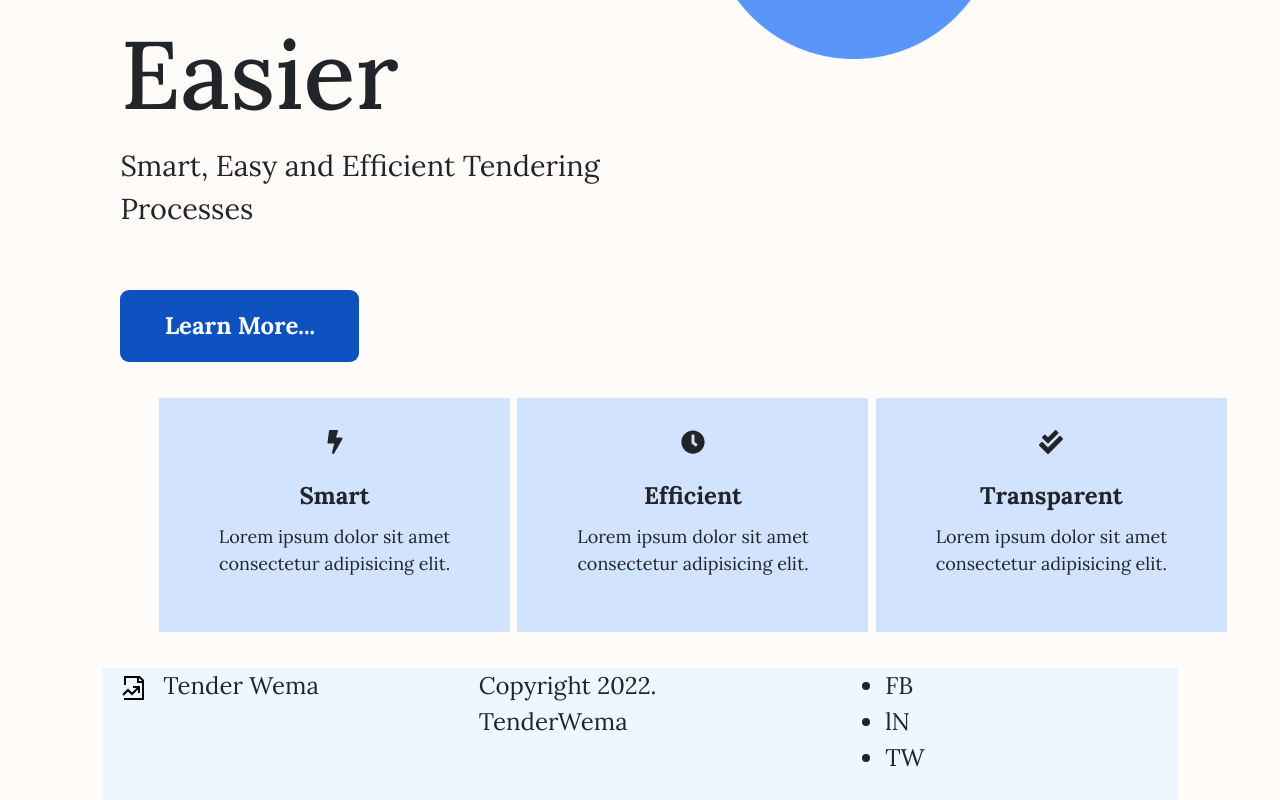
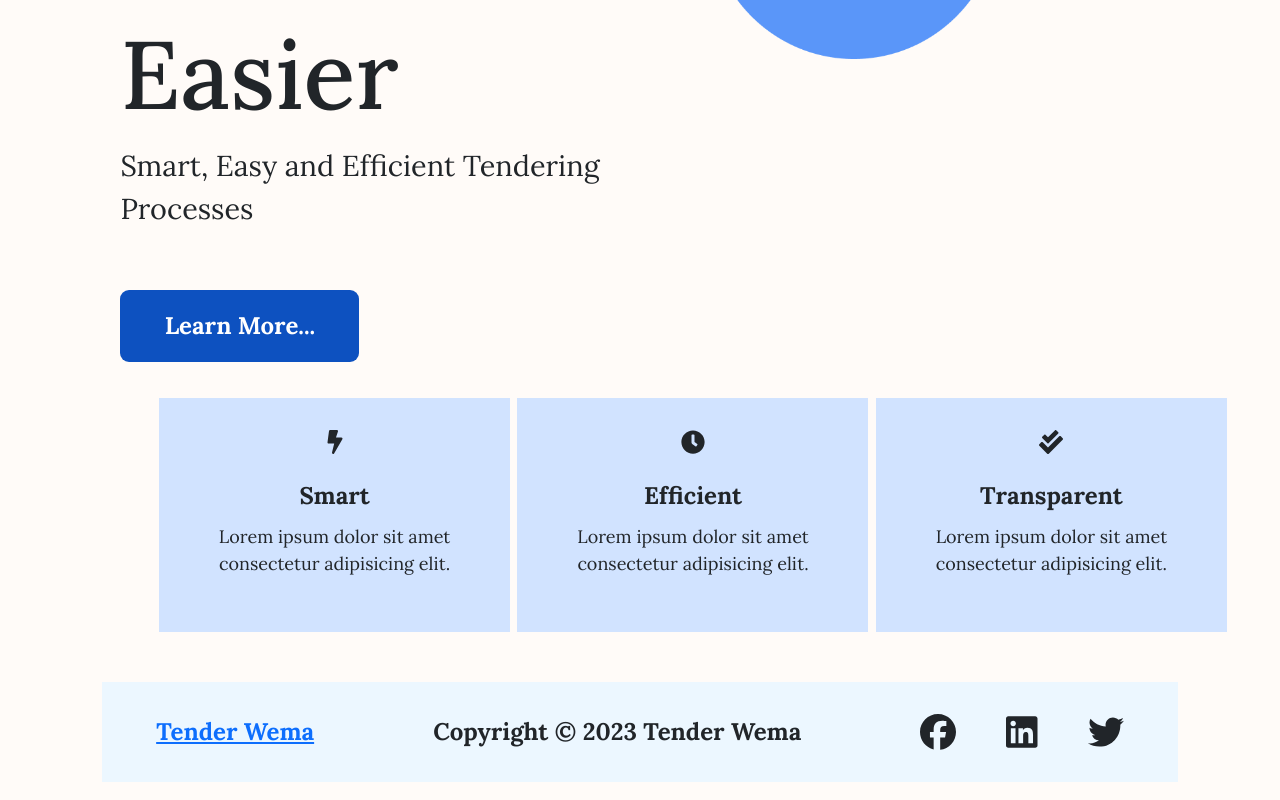
Before and after one commit to nelsonmutindamwanzia/tender-wema-frontend, a React (Create React App) app: page / in a window 1280 px wide. Shown: the part 403-1203 px from the top of the page. Built offline with nearby package versions, Linux system fonts and the light colour scheme.

Commit message:
update footer code and styling

```diff
--- a/src/components/Footer.js
+++ b/src/components/Footer.js
@@ -1,33 +1,96 @@
 import React from 'react'
-import {GrDocumentPerformance} from "react-icons/gr";
-
+import styled from "styled-components";
+import { FontAwesomeIcon } from "@fortawesome/react-fontawesome";
+import { faTwitter, faLinkedin, faFacebook } from "@fortawesome/free-brands-svg-icons";
+import { Link } from 'react-router-dom';
 
 function Footer() {
-  return (
-    <div>
-        <footer>
-            <br/>
-            <div className='container-fluid' id='footer'>
-                <div className='row'>
-                    <div className='col-md-4 col-lg-4 col-sm-12 col-xl-4'>
-                        <p>  <GrDocumentPerformance/>  &nbsp; Tender Wema</p>
-                    </div>
-                    <div className='col-md-4 col-lg-4 col-sm-12 col-xl-4'>
-                         <p>Copyright 2022. TenderWema</p>
-                    </div>
-                    <div className='col-md-4 col-lg-4 col-sm-12 col-xl-4'>
-                        <ul>
-                                    <li> FB</li>
-                                    <li>lN</li>
-                                   <li>TW</li>
-                        </ul>
-                    </div>
-
+    return (
+        <StyledFooter>
+            <div className="footer" id="footer">
+                <div className="ft-home">
+                    <Link to='/' className='social-logo'>
+                        Tender Wema
+                    </Link>
+                </div>
+                <div className="copy">Copyright &copy; 2023 Tender Wema</div>
+                <div className="socials">
+                    <FontAwesomeIcon className="icon" icon={faFacebook} size="xl" />
+                    <FontAwesomeIcon className="icon" icon={faLinkedin} size="xl" />
+                    <FontAwesomeIcon className="icon" icon={faTwitter} size="xl" />
                 </div>
             </div>
-        </footer>
-    </div>
-  )
+        </StyledFooter>
+    );
 }
 
+        const StyledFooter = styled.footer`
+        margin-top: 50px;
+        height: 100px;
+        width: 100%;
+        background: #ECF7FF;
+        bottom: 0;
+        .footer {
+        display: flex;
+        width: 90%;
+        height: 100%;
+        justify-content: space-between;
+        margin-inline: auto;
+        align-items: center;
+        }
+        .copym {
+        display: none;
+        }
+        .copy {
+        text-align: center;
+        font-size: 24px;
+        font-weight: 700;
+        }
+        .ft-home{
+        font-weight: 700;
+        }
+        .socials {
+        display: flex;
+        gap: 50px;
+        }
+        .icons {
+        }
+        }
+        .logo {
+        display: flex;
+        h1,
+        span {
+        color: #000;
+        font-size: 30px;
+        font-weight: 700;
+        }
+        h1 span {
+        color: #95290b;
+        margin-right: 10px;
+        }
+        }
+        @media (max-width: 576px) {
+        display: flex;
+        flex-direction: column;
+        .footer {
+        width: 95%;
+        }
+        .socials {
+        gap: 20px;
+        color: #000;
+        }
+        .copy {
+        display: none;
+        }
+        .copym {
+        color: #000;
+        font-size: 16px;
+        font-weight: 600;
+        display: block;
+        align-self: center;
+        margin-bottom: 10px;
+        }
+        }
+        `;
+
 export default Footer
```
